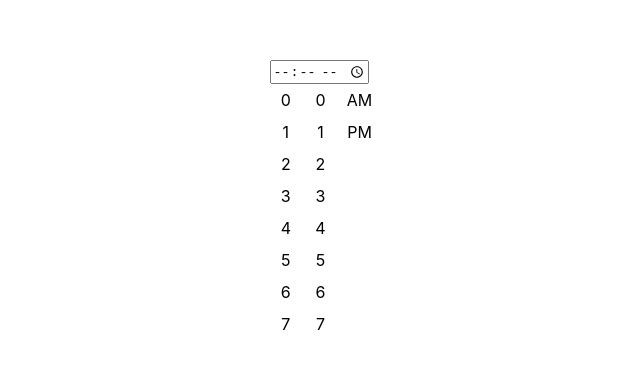
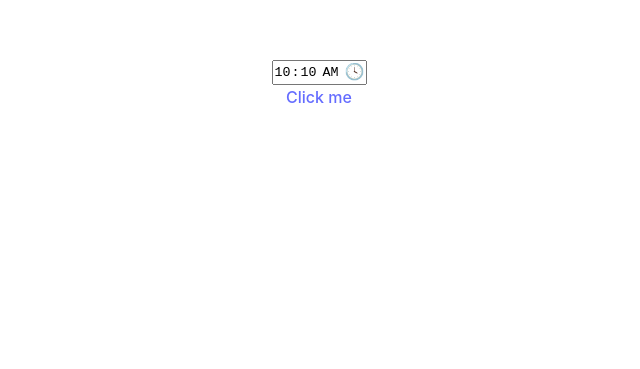
Before and after one commit to quanglong292/test-components, a React (Vite) app: page / in a window 1280 px wide. Shown: the part 317-686 px from the top of the page, without its empty margins (321-961 px from the left). Built offline with nearby package versions, Linux system fonts and the light colour scheme.

Commit message:
CTimePicker: Custom the dropdown

```diff
--- a/src/App.tsx
+++ b/src/App.tsx
@@ -1,4 +1,5 @@
 // import { useState } from 'react'
+import { useState } from "react";
 import "./App.css";
 import CCalendar from "./components/CCalendar";
 import CDatePicker from "./components/CDatePicker";
@@ -11,10 +12,18 @@ import CTimePicker from "./components/TimePicker/CTimePicker";
 
 function App() {
   // const [count, setCount] = useState(0)
+  const [timeValue, setTimeValue] = useState<string>("13:30");
 
   return (
     <>
-      <CTimePicker />
+      <CTimePicker
+        onChange={(e) => {
+          console.log({e});
+
+          setTimeValue(e?.target?.value ?? e);
+        }}
+        value={timeValue}
+      />
       {/* <DropdownProvider>
         <div className="scroll-box">
           <CDatePicker />
--- a/src/components/TimePicker/CTimePicker.css
+++ b/src/components/TimePicker/CTimePicker.css
@@ -15,7 +15,20 @@
   box-shadow: rgba(0, 0, 0, 0.12) 0px 1px 3px, rgba(0, 0, 0, 0.24) 0px 1px 2px;
 }
 
-.hours, .minutes, .time {
-    max-height: 100%;
-    overflow: auto;
+.hours,
+.minutes,
+.time {
+  max-height: 100%;
+  overflow: auto;
 }
+
+input[type="time"]::-webkit-calendar-picker-indicator {
+  color: rgba(0, 0, 0, 0);
+  opacity: 1;
+  display: block;
+  background: url(https://mywildalberta.ca/images/GFX-MWA-Parks-Reservations.png)
+    no-repeat;
+  width: 20px;
+  height: 20px;
+  border-width: thin;
+}
--- a/src/components/TimePicker/CTimePicker.scss
+++ b/src/components/TimePicker/CTimePicker.scss
@@ -17,6 +17,25 @@
   z-index: 999999999999999;
 }
 
+.input-time {
+  position: relative;
+
+  input {
+    padding: 2px 25px 2px 0;
+  }
+
+  .input-icon {
+    position: absolute;
+    right: 2px;
+    top: 1px;
+    cursor: pointer;
+  }
+}
+
+input[type="time"]::-webkit-calendar-picker-indicator {
+  display: none;
+}
+
 .hours,
 .minutes,
 .time {
@@ -29,6 +48,8 @@
   div {
     cursor: pointer;
     padding: 4px 8px;
+    width: 25px;
+    height: 25px;
 
     &:hover {
       background-color: rgba(211, 211, 211, 0.712);
--- a/src/components/TimePicker/CTimePicker.tsx
+++ b/src/components/TimePicker/CTimePicker.tsx
@@ -1,34 +1,114 @@
 // @ts-nocheck
 
-import React from "react";
+import React, { useEffect, useRef, useState } from "react";
 import "./CTimePicker.scss";
 
-const hours = new Array(12 + 1).fill("").map((_, index) => index);
-const minutes = new Array(60 + 1).fill("").map((_, index) => index);
+const hours = new Array(12 + 1)
+  .fill("")
+  .map((_, index) => (!index ? "" : index));
+const minutes = new Array(60 + 1)
+  .fill("")
+  .map((_, index) => (!index ? "" : index));
 const time = ["AM", "PM"];
 
+const getTimeValue = (time, type) => {
+  if (type && type === "PM" && time) time = time + 12;
+
+  time = time.toString();
+  if (!time) return '00'
+
+  if (time.length === 1) time = "0" + time;
+
+  return time;
+};
+
 const CTimePicker = (props) => {
-  const { onChange, value, defaultValue } = props ?? {};
+  const { onChange, value } = props ?? {};
+
+  const [showDropdown, setShowDropdown] = useState(false);
+  const [selectingValue, setSelectingValue] = useState([10, 10]);
+  const [selectingTimeType, setSelectingTimeType] = useState("AM");
+
+  const node = useRef<HTMLDivElement>(null);
+
+  const handleClickOutside = (e: MouseEvent) => {
+    const dropdownOptionRef = document.getElementById("dropdown-option");
+    const inputRef = document.getElementById("input-time");
+    if (
+      node.current?.contains(e.target as Node) ||
+      dropdownOptionRef?.contains(e.target as Node) ||
+      inputRef?.contains(e.target as Node)
+    ) {
+      // inside click
+      return;
+    }
+    // outside click
+    setShowDropdown(false);
+  };
+
+  useEffect(() => {
+    document.addEventListener("mousedown", handleClickOutside);
+    return () => {
+      document.removeEventListener("mousedown", handleClickOutside);
+    };
+  }, []);
+
+  useEffect(() => {
+    const hour = selectingValue[0]
+    const minute = selectingValue[1]
+
+    if (!hour && !minute) return onChange('')
+
+    onChange(
+      [
+        getTimeValue(selectingValue[0], selectingTimeType),
+        getTimeValue(selectingValue[1]),
+      ].join(":")
+    );
+  }, [selectingValue, selectingTimeType]);
+
   return (
     <div className="time-picker">
-      <input type="time" />
-      <div className="dropdown">
+      <div className="input-time">
+        <input type="time" id="input-time" value={value} onInput={onChange} />
+        <span
+          className="input-icon"
+          onClick={() => setShowDropdown(!showDropdown)}
+        >
+          🕓
+        </span>
+      </div>
+      {showDropdown && (
+        <div className="dropdown" id="dropdown-option">
           <div className="hours">
             {hours.map((i) => (
-            <div>{i}</div>
+              <div
+                onClick={() => {
+                  setSelectingValue([i, selectingValue[1]]);
+                }}
+              >
+                {i}
+              </div>
             ))}
           </div>
           <div className="minutes">
             {minutes.map((i) => (
-            <div>{i}</div>
+              <div
+                onClick={() => {
+                  setSelectingValue([selectingValue[0], i]);
+                }}
+              >
+                {i}
+              </div>
             ))}
           </div>
           <div className="time">
             {time.map((i) => (
-            <div>{i}</div>
+              <div onClick={() => setSelectingTimeType(i)}>{i}</div>
             ))}
           </div>
         </div>
+      )}
     </div>
   );
 };
```
Lines whose indentation alone changed are shown as unchanged.
